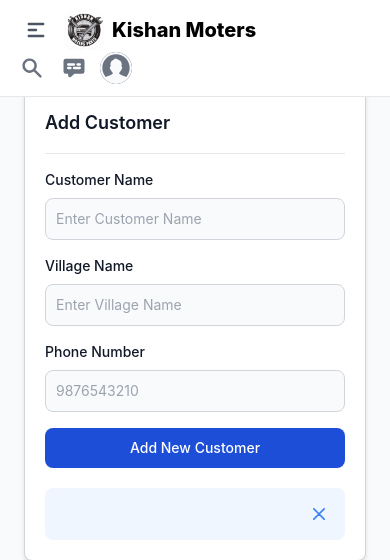
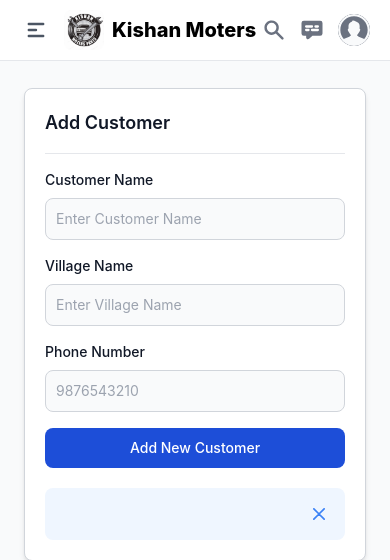
Before and after one commit to ratan-kumar-git/Inventory-Management-System, a Flask app: page /add_customer in a window 390 px wide. Shown: the top 560 px of the page. Run offline with Flask 3, Linux system fonts and the light colour scheme; a user stored in the database is signed in; some libraries are stand-ins or nearby versions.

Commit message:
responsive1

```diff
--- a/templates/layout.html
+++ b/templates/layout.html
@@ -84,7 +84,7 @@
                 <div class="flex items-center lg:order-2">
                     <!-- Mobile Responsive Search Button -->
                     <button type="button" data-drawer-toggle="drawer-navigation" aria-controls="drawer-navigation"
-                        class="p-1 mr-2 text-gray-500 rounded-lg md:hidden hover:text-gray-900 hover:bg-gray-100 dark:text-gray-400 dark:hover:text-white dark:hover:bg-gray-700 focus:ring-4 focus:ring-gray-300 dark:focus:ring-gray-600">
+                        class="p-1 mr-1 text-gray-500 rounded-lg md:hidden hover:text-gray-900 hover:bg-gray-100 dark:text-gray-400 dark:hover:text-white dark:hover:bg-gray-700 focus:ring-4 focus:ring-gray-300 dark:focus:ring-gray-600">
                         <span class="sr-only">Toggle search</span>
                         <svg aria-hidden="true" class="w-6 h-6" fill="currentColor" viewBox="0 0 20 20"
                             xmlns="http://www.w3.org/2000/svg" aria-hidden="true">
```
